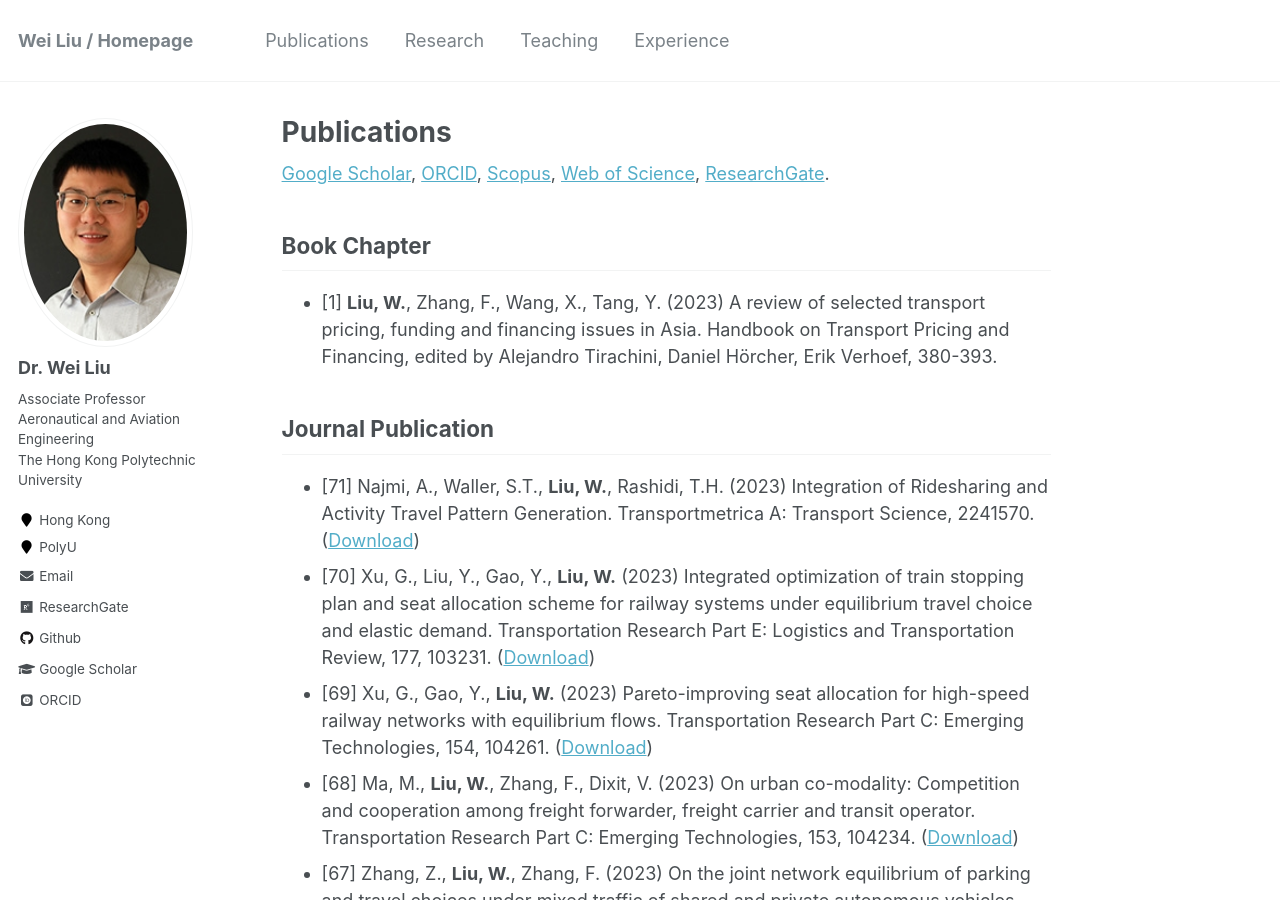
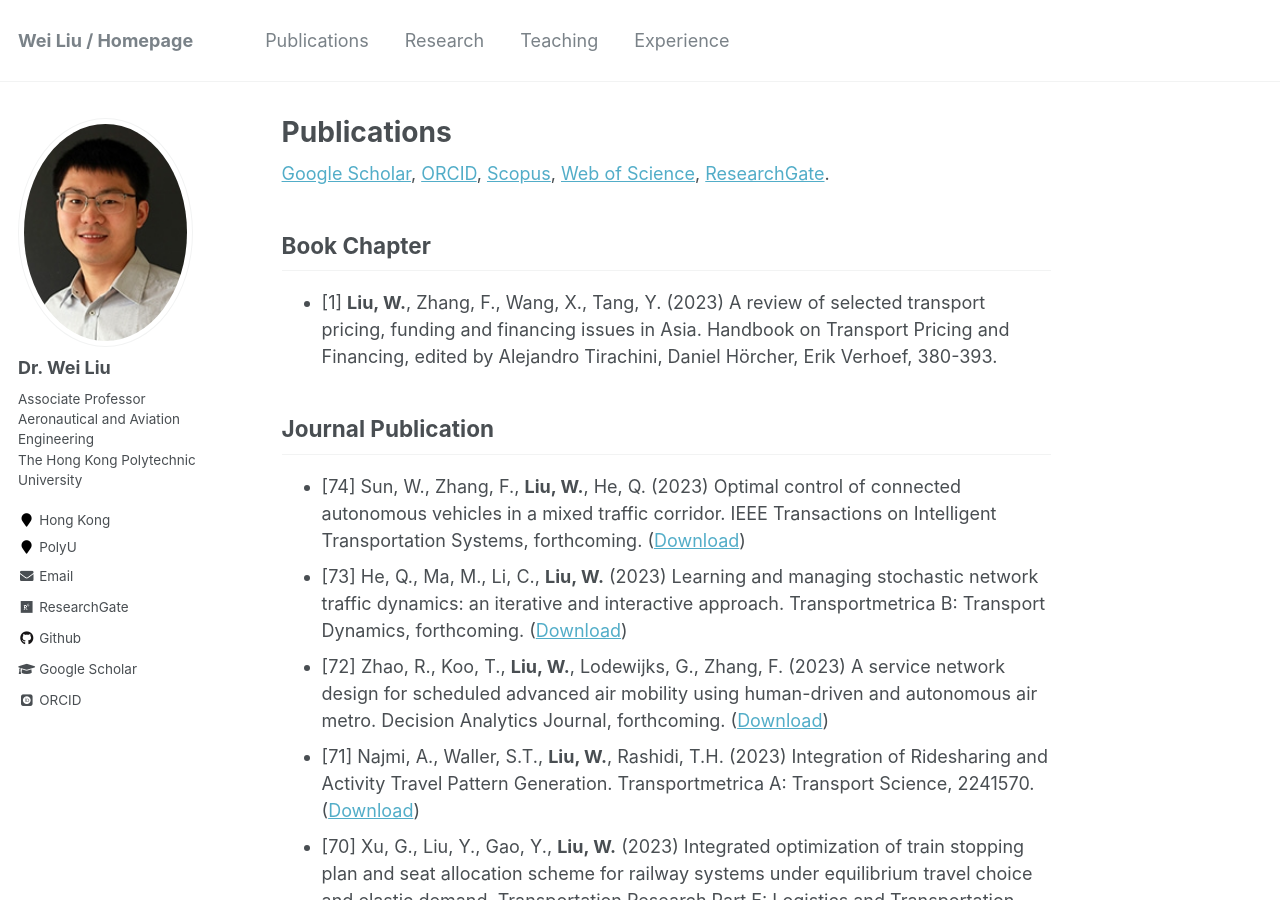
Before and after one commit to weiliu2016/weiliu2016.github.io, a Jekyll site: the page built from _pages/publications.md, in a window 1280 px wide and 900 px high. Built offline with Jekyll 4.4.1, drawn with Linux system fonts in a browser that asks for light colours; some web fonts are replaced.

Commit message:
Update publications.md

```diff
--- a/_pages/publications.md
+++ b/_pages/publications.md
@@ -22,6 +22,9 @@ Book Chapter
 
 Journal Publication
 ----------
+* [74] Sun, W., Zhang, F., **Liu, W.**, He, Q. (2023) Optimal control of connected autonomous vehicles in a mixed traffic corridor. IEEE Transactions on Intelligent Transportation Systems, forthcoming. ([Download](http://dx.doi.org/10.1109/TITS.2023.xxxxxxx))
+* [73] He, Q., Ma, M., Li, C., **Liu, W.** (2023) Learning and managing stochastic network traffic dynamics: an iterative and interactive approach. Transportmetrica B: Transport Dynamics, forthcoming. ([Download](https://doi.org/10.1080/21680566.2023.xxxxxxx))
+* [72] Zhao, R., Koo, T., **Liu, W.**, Lodewijks, G., Zhang, F. (2023) A service network design for scheduled advanced air mobility using human-driven and autonomous air metro. Decision Analytics Journal, forthcoming. ([Download](https://doi.org/10.1016/j.dajour.2023.xxxxxx))
 * [71] Najmi, A., Waller, S.T., **Liu, W.**, Rashidi, T.H. (2023) Integration of Ridesharing and Activity Travel Pattern Generation. Transportmetrica A: Transport Science, 2241570. ([Download](https://doi.org/10.1080/23249935.2023.2241570))
 * [70] Xu, G., Liu, Y., Gao, Y., **Liu, W.** (2023) Integrated optimization of train stopping plan and seat allocation scheme for railway systems under equilibrium travel choice and elastic demand. Transportation Research Part E: Logistics and Transportation Review, 177, 103231. ([Download](https://doi.org/10.1016/j.tre.2023.103231))
 * [69] Xu, G., Gao, Y., **Liu, W.** (2023) Pareto-improving seat allocation for high-speed railway networks with equilibrium flows. Transportation Research Part C: Emerging Technologies, 154, 104261. ([Download](https://doi.org/10.1016/j.trc.2023.104261))
```
